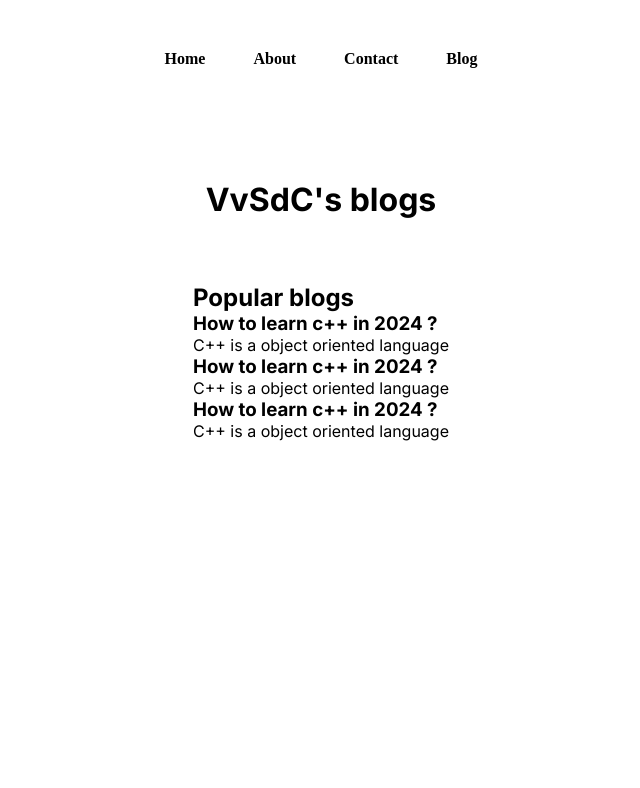
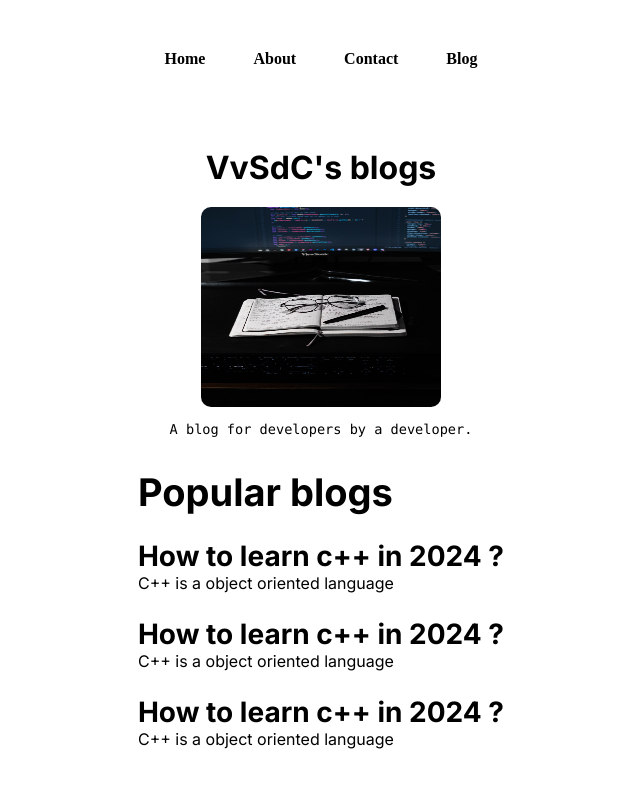
Before and after one commit to VVSD-Charan/Learning-Next.JS, a Next.js app: page / in a window 1280 px wide. Shown: the top 788 px of the page, without its empty margins (319-959 px from the left). Built offline with nearby package versions, Linux system fonts and the light colour scheme.

Commit message:
Fixed css

```diff
--- a/pages/index.tsx
+++ b/pages/index.tsx
@@ -8,7 +8,20 @@ const inter = Inter({ subsets: ["latin"] });
 
 export default function Home() {
   return (
-    <>
+    <div className={styles.container}>
+      <style jsx>
+        {
+          `
+          h2{
+            font-size : 38px;
+          }
+          h3{
+            font-size : 28px;
+            margin-top : 1.5rem;
+          }
+          `
+        }
+      </style>
       <Head>
         <title>vvsdc's blogs</title>
         <meta name="description" content="Generated by create next app" />
@@ -29,6 +42,10 @@ export default function Home() {
       <main className={`${styles.main} ${inter.className}`}>
         <div className={styles.center}>
           <h1>VvSdC's blogs</h1>
+          <div className={styles.imagewrap}>
+            <Image className={styles.myImg} src='/home.avif' width={240} height={200} alt="Developers" />
+          </div>
+          <p className={styles.description}>A blog for developers by a developer.</p>
         </div>
 
         <div className="blogs">
@@ -47,6 +64,6 @@ export default function Home() {
           </div>
         </div>
       </main>
-    </>
+    </div>
   );
 }
--- a/styles/Home.module.css
+++ b/styles/Home.module.css
@@ -1,7 +1,7 @@
 .main {
   display: flex;
   flex-direction: column;
-  justify-content: space-between;
+  justify-content: center;
   align-items: center;
   min-height: 100vh;
   justify-content: flex-start;
@@ -79,7 +79,8 @@
   justify-content: center;
   align-items: center;
   position: relative;
-  padding: 4rem 0;
+  padding: 2rem 0;
+  flex-direction: column;
 }
 
 .center::before {
@@ -231,3 +232,13 @@
   list-style: none;
   font-weight: bold;
 }
+
+
+/* My CSS starts here  */
+.myImg{
+  border-radius : 10px;
+  margin-top: 10px !important;
+}
+.imagewrap{
+  padding: 10px;
+}
```
Also changed, not shown: public/home.avif (added).
